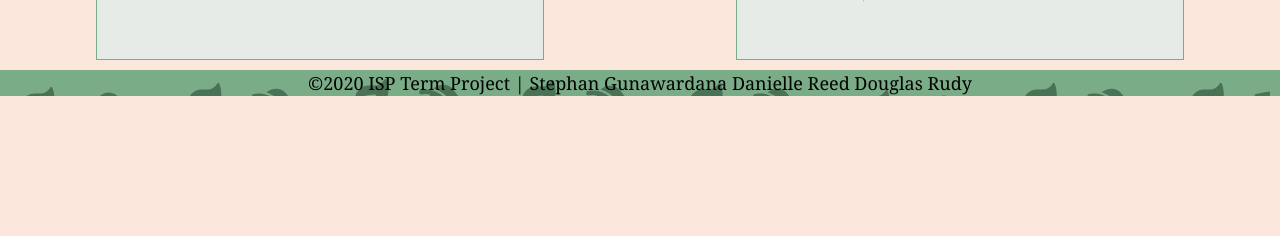
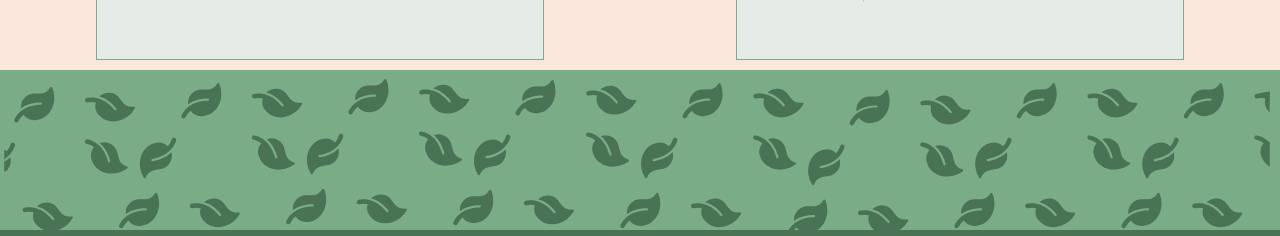
Before and after one commit to Danceratops/ispterm-client, a React (Create React App) app: page / in a window 1280 px wide. Shown: the part 4380-4616 px from the top of the page. Before the commit the page ends 4476 px from the top, so only its background shows below. Built offline with nearby package versions, Linux system fonts and the light colour scheme.

Commit message:
style changes

```diff
--- a/src/components/footer.js
+++ b/src/components/footer.js
@@ -1,22 +1,21 @@
 import React from "react";
 import Background from "./../images/footerBackground.svg";
 
-import "../styles/imports.scss";
 const Footer = () => {
   return (
-    <div className="main-footer">
-      <div
-        className="container"
+    <div>
+      <footer
         style={{
           backgroundImage: `url(${Background})`,
           backgroundRepeat: `no-repeat`,
           backgroundSize: `cover`,
         }}
-      >
-        <footer>
+      ></footer>
+      <div class="subfooter">
+        <small>
           &copy;{new Date().getFullYear()} ISP Term Project | Stephan
           Gunawardana Danielle Reed Douglas Rudy
-        </footer>
+        </small>
       </div>
     </div>
   );
--- a/src/styles/partials/App.scss
+++ b/src/styles/partials/App.scss
@@ -3,13 +3,3 @@ body {
     "Ubuntu", "Cantarell", "Fira Sans", "Droid Sans", "Helvetica Neue",
     sans-serif;
 }
-
-.page-container {
-  display: flex;
-  flex-direction: column;
-  min-height: 100vh;
-}
-
-.content-wrap {
-  flex: 1;
-}
--- a/src/styles/partials/footer.scss
+++ b/src/styles/partials/footer.scss
@@ -1,7 +1,18 @@
-.container {
+footer {
   color: black;
   padding-top: relative;
   background-color: $mintgreen;
-  height: 200%;
+  height: 20vh;
   text-align: center;
 }
+
+.subfooter {
+  background-color: $green;
+  text-align: center;
+
+  small {
+    color: white;
+    position: relative;
+    bottom: 0;
+  }
+}
```
